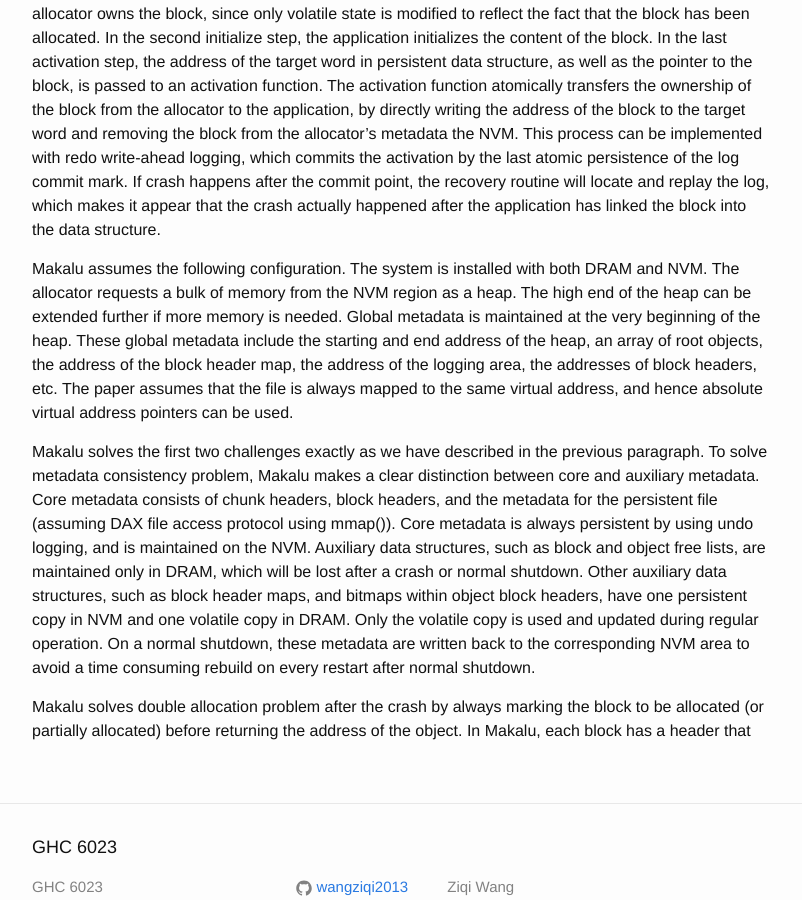
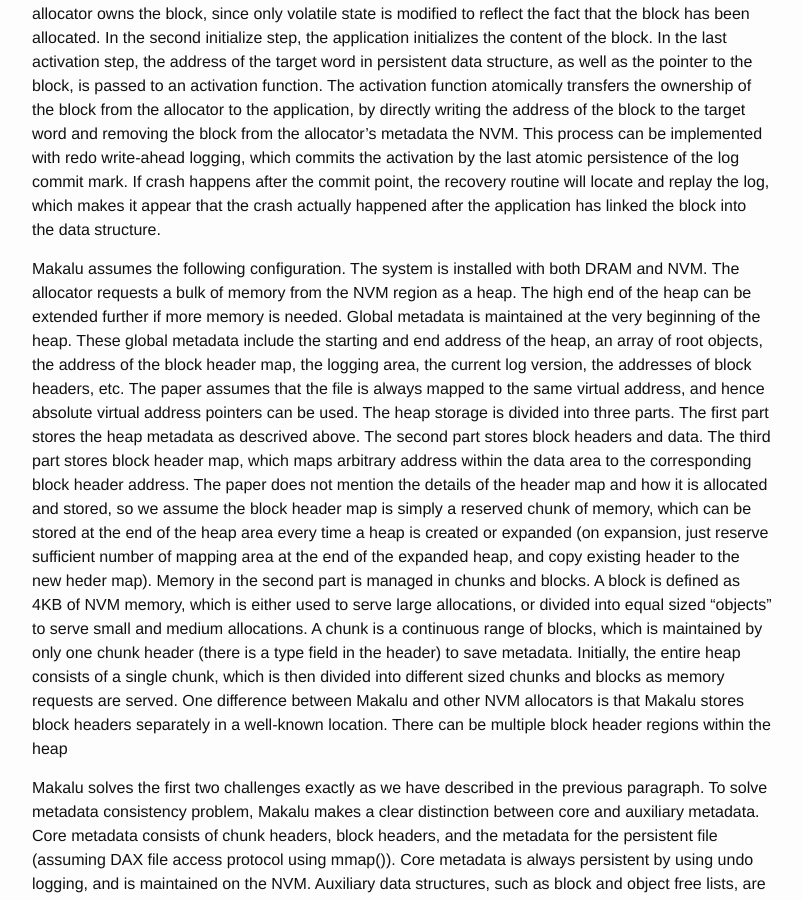
Before and after one commit to wangziqi2013/wangziqi2013.github.io, a Jekyll site: the page built from _posts/2019-11-18-makalu.markdown, in a window 1280 px wide and 900 px high, scrolled down 1138 px. Shown: the whole window, without its empty margins (238-1040 px from the left). Built offline with Jekyll 4.4.1, drawn with Linux system fonts in a browser that asks for light colours.

Commit message:
Adding chunk

```diff
--- a/_posts/2019-11-18-makalu.markdown
+++ b/_posts/2019-11-18-makalu.markdown
@@ -49,9 +49,21 @@ makes it appear that the crash actually happened after the application has linke
 Makalu assumes the following configuration. The system is installed with both DRAM and NVM. The allocator requests a bulk
 of memory from the NVM region as a heap. The high end of the heap can be extended further if more memory is needed. Global
 metadata is maintained at the very beginning of the heap. These global metadata include the starting and end address of the
-heap, an array of root objects, the address of the block header map, the address of the logging area, the addresses of
-block headers, etc. The paper assumes that the file is always mapped to the same virtual address, and hence absolute
-virtual address pointers can be used.
+heap, an array of root objects, the address of the block header map, the logging area, the current log version, the addresses
+of block headers, etc. The paper assumes that the file is always mapped to the same virtual address, and hence absolute
+virtual address pointers can be used. The heap storage is divided into three parts. The first part stores the heap metadata
+as descrived above. The second part stores block headers and data. The third part stores block header map, which maps arbitrary
+address within the data area to the corresponding block header address. The paper does not mention the details of the
+header map and how it is allocated and stored, so we assume the block header map is simply a reserved chunk of memory,
+which can be stored at the end of the heap area every time a heap is created or expanded (on expansion, just reserve sufficient
+number of mapping area at the end of the expanded heap, and copy existing header to the new heder map). Memory in the
+second part is managed in chunks and blocks. A block is defined as 4KB of NVM memory, which is either used to serve large
+allocations, or divided into equal sized "objects" to serve small and medium allocations. A chunk is a continuous range
+of blocks, which is maintained by only one chunk header (there is a type field in the header) to save metadata. Initially,
+the entire heap consists of a single chunk, which is then divided into different sized chunks and blocks as memory
+requests are served. One difference between Makalu and
+other NVM allocators is that Makalu stores block headers separately in a well-known location. There can be multiple block
+header regions within the heap
 
 Makalu solves the first two challenges exactly as we have described in the previous paragraph. To solve metadata consistency
 problem, Makalu makes a clear distinction between core and auxiliary metadata. Core metadata consists of chunk headers, block
```
